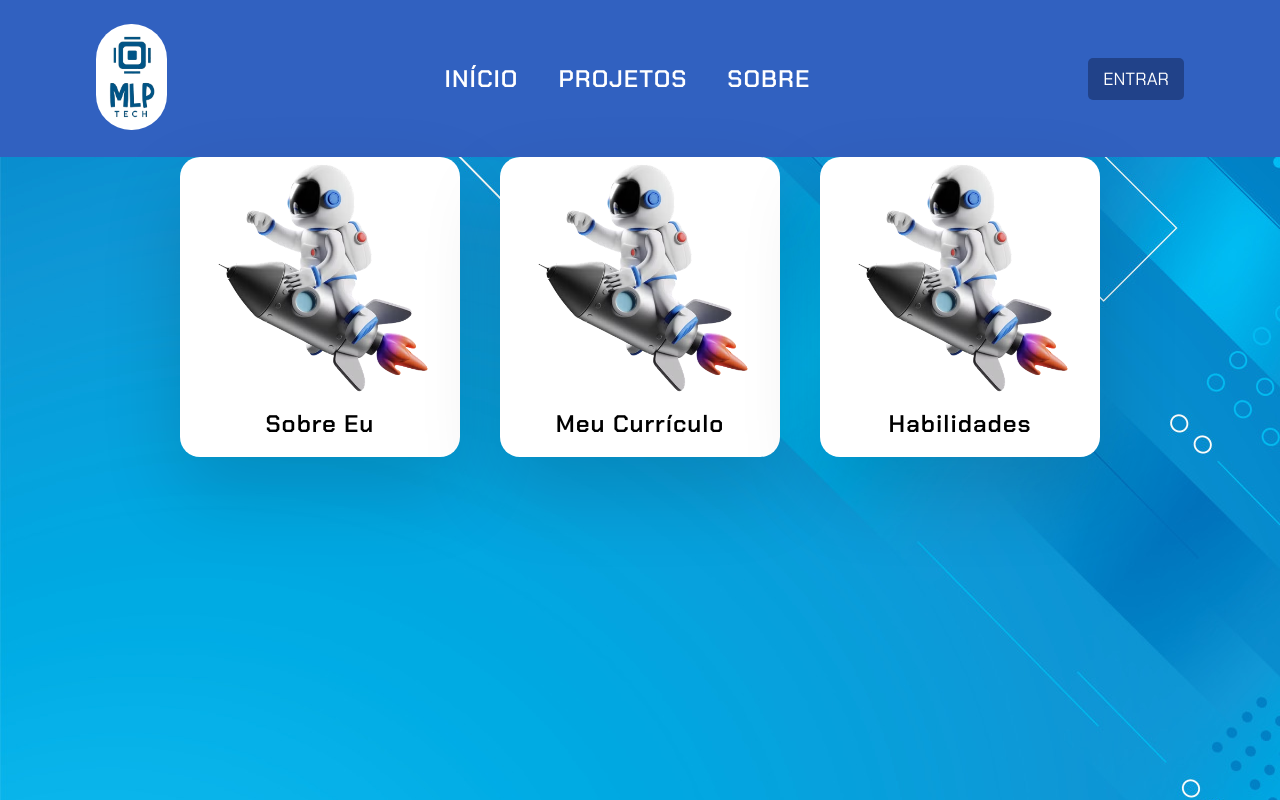
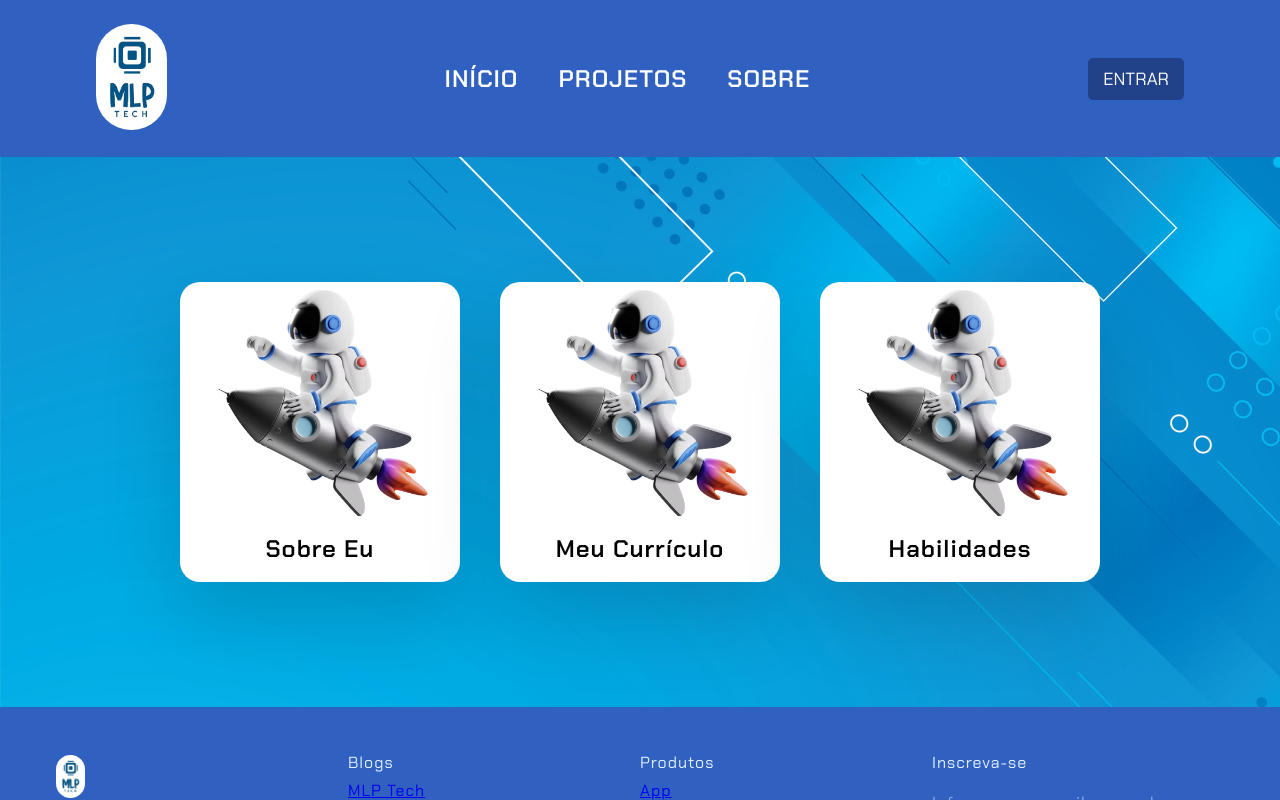
Before and after one commit to mateuslph/portifolio-foguete-react, a React (Create React App) app: page /home in a window 1280 px wide. Shown: the top 800 px of the page. Built offline with nearby package versions, Linux system fonts and the light colour scheme.

Commit message:
alinha page home

```diff
--- a/src/Home/Home.jsx
+++ b/src/Home/Home.jsx
@@ -6,19 +6,21 @@ import { Link } from 'react-router-dom';
 const ImgBackground = styled.div`
   background-image: url(${ImageBackground});
   background-attachment: fixed;
-  height: 800px;
+  height: 550px;
 `
 
 const Conteudo = styled.div`
   width: 100%;
+  height: 100%;
   display: flex;
   align-items: center;
-  flex-direction: column;
+  justify-content: center;
 `
 
 const ContainerFoguete = styled.div`
-  display: flex;
-  justify-content: center;
+  display: inline-flex;
+  align-items: center;
+  height: 100%;
 
   @media screen and (max-width: 768px) {
     display: grid;
@@ -36,19 +38,18 @@ const CardFoguete = styled.div`
   background-color: #fff;
   border-radius: 20px;
   box-shadow: 0px 35px 80px rgba(0, 0, 0, 0.15);
-  transition: 0.5s;
+  transition: 0.5s all ease-in-out;
 
   &:hover {
-    height: 400px;
-    & img {
+    height: 330px;
+    & Img {
       position: relative;
-      top: -90px;
-      scale: 0.75;
-      transition: 0.5s all ease-in-out;
+      transition: 0.5s all ease-out;
+      transform: translateY(-100px) scale(0.75);
     }
     & .content {
       height: 200px;
-      top: 150px;
+      top: 130px;
       transition: 0.5s all ease-in-out;
     }
   }
```
